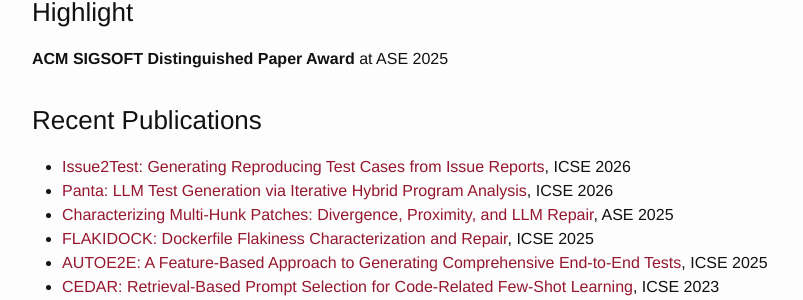
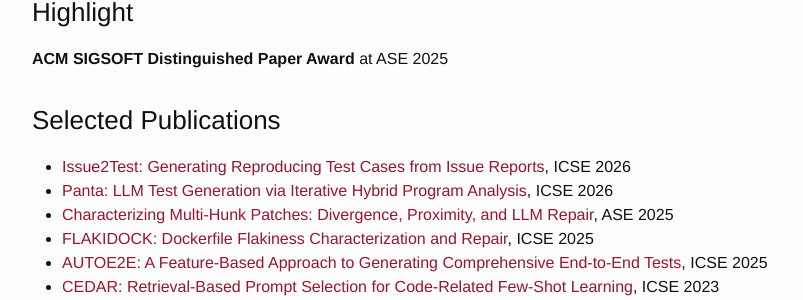
Before and after one commit to nashid/nashid.github.io, a Jekyll site: the page built from index.md, in a window 1280 px wide. Shown: the part 644-944 px from the top of the page, without its empty margins (238-1041 px from the left). Built offline with Jekyll 4.4.1, drawn with Linux system fonts in a browser that asks for light colours.

Commit message:
Change 'Recent Publications' to 'Selected Publications'

```diff
--- a/index.md
+++ b/index.md
@@ -20,7 +20,7 @@
 
 **ACM SIGSOFT Distinguished Paper Award** at ASE 2025
 
-### Recent Publications
+### Selected Publications
 
 - [Issue2Test: Generating Reproducing Test Cases from Issue Reports](https://nashid.github.io/resources/papers/issue2test-icse26.pdf), ICSE 2026
 - [Panta: LLM Test Generation via Iterative Hybrid Program Analysis](https://nashid.github.io/resources/papers/panta-arxiv25.pdf), ICSE 2026
```
